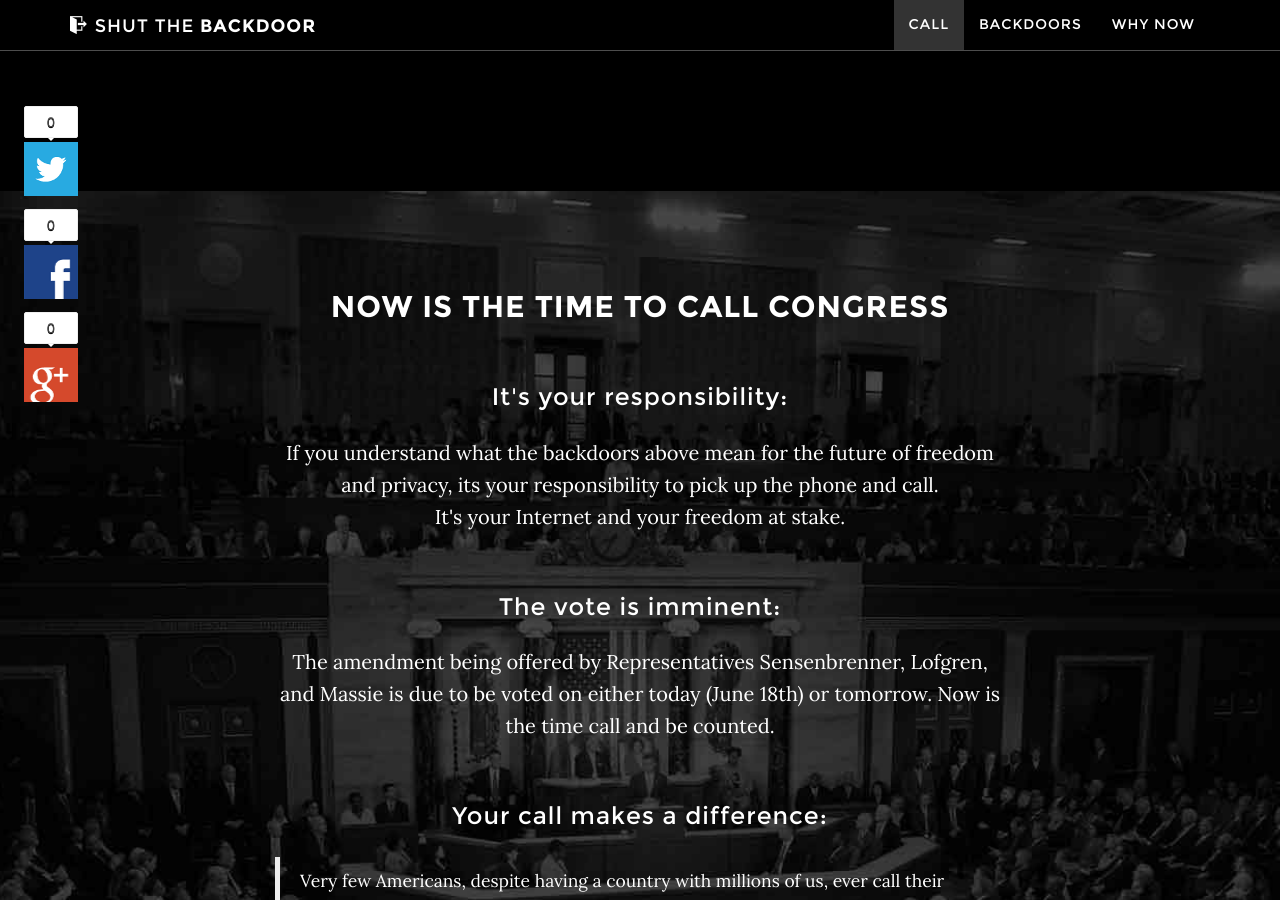
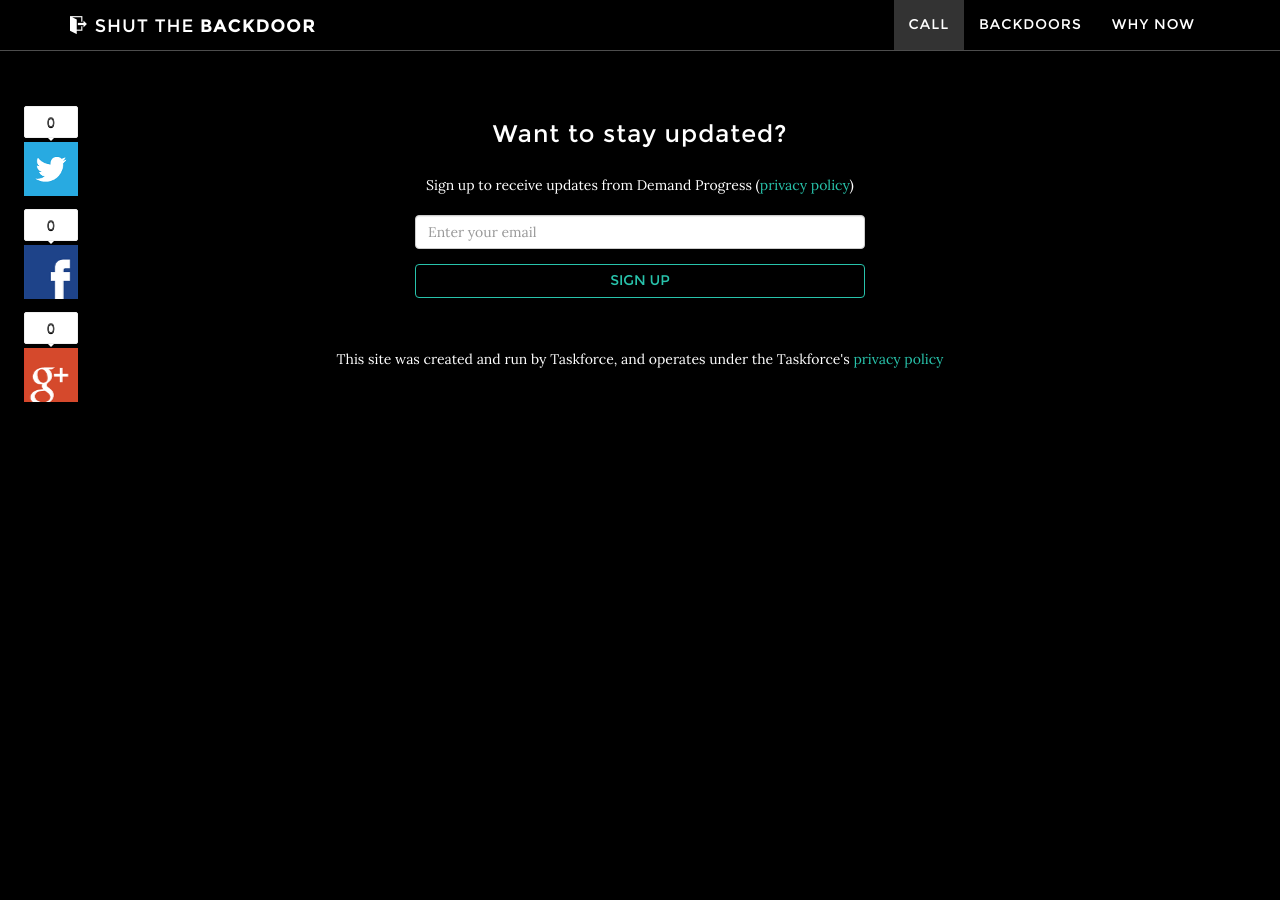
Before and after one commit to tfrce/shutthebackdoor, a Jekyll site: the page index.html, which Jekyll copies as it is, in a window 1280 px wide and 900 px high, scrolled down 4223 px. Built offline with Jekyll 4.4.1, drawn with Linux system fonts in a browser that asks for light colours; comment, search, counter and statistics services are not loaded; after the commit the page ends 4628 px from its top, so only the background shows below that; some of the changed text lies outside the part shown.

Commit message:
fixed content duplication

```diff
--- a/index.html
+++ b/index.html
@@ -217,32 +217,6 @@
 
 
 
-    <section id="amendment" class="content-section text-center">
-        <div class="download-section">
-            <div class="container">
-                <div class="col-lg-8 col-lg-offset-2">
-                    <h2>Now is the time to call Congress</h2>
-
-                            <h4>It's your responsibility:</h4>
-                        <p>If you understand what the backdoors above mean for the future of freedom and privacy, its your responsibility to pick up the phone and call. <br>It's your Internet and your freedom at stake.</p>
-
-                        <h4>The vote is imminent:</h4>
-                        <p>The amendment being offered by Representatives Sensenbrenner, Lofgren, and Massie is due to be voted on either today (June 18th) or tomorrow. Now is the time call and be counted. </p>
-
-                        <h4>Your call makes a difference:</h4>
-
-                        <blockquote>
-                            <p>Very few Americans, despite having a country with millions of us, ever call their legislators. 100+ phone calls per office in Congress would blow people's minds. We receive that little contact from people despite each office representing 100,000s+ citizens. This is because so many people drink the kool-aid that they have no power or that money controls everything.</p>
-                            <p>This is untrue. What happens is money wins when people never complain (to their legislators!).</p>
-                        </blockquote>
-
-                        <p class="text-left"><strong>- An ex-congressional employee</strong> (<a href="http://www.reddit.com/r/blog/comments/25gszl/only_you_can_protect_net_neutrality/chh0u6p">link</a>)</p>
-                    <a href="#call" class="btn btn-default btn-huge hidden-xs">Call now</a>
-                </div>
-            </div>
-        </div>
-    </section>
-
     <section id="footer" class="container content-section text-center">
 
 
```
